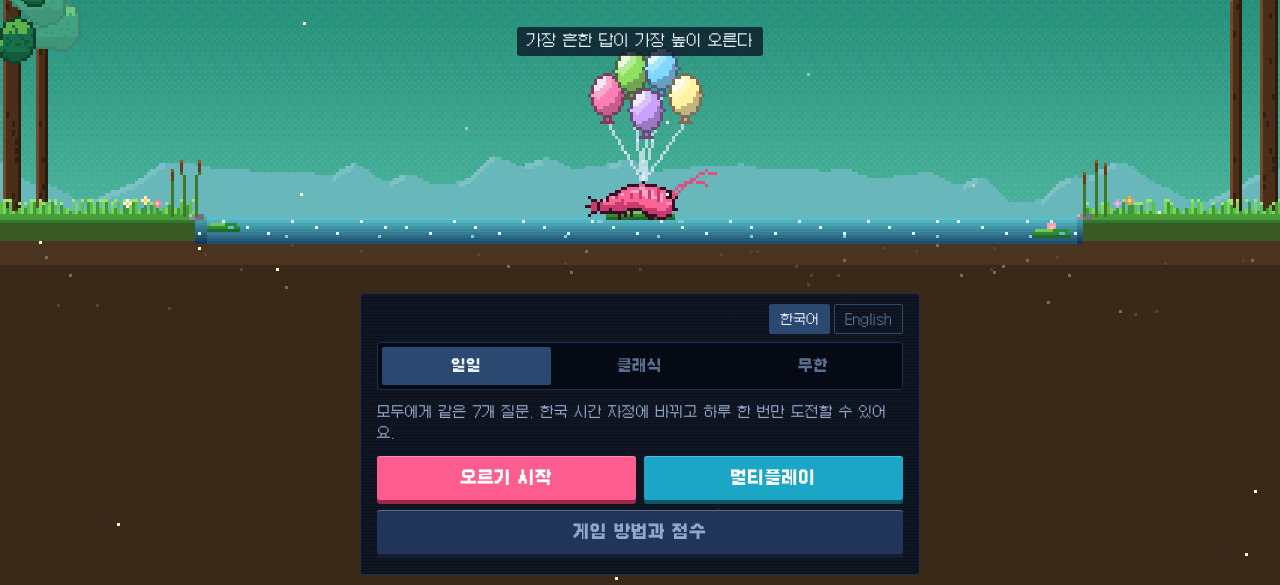
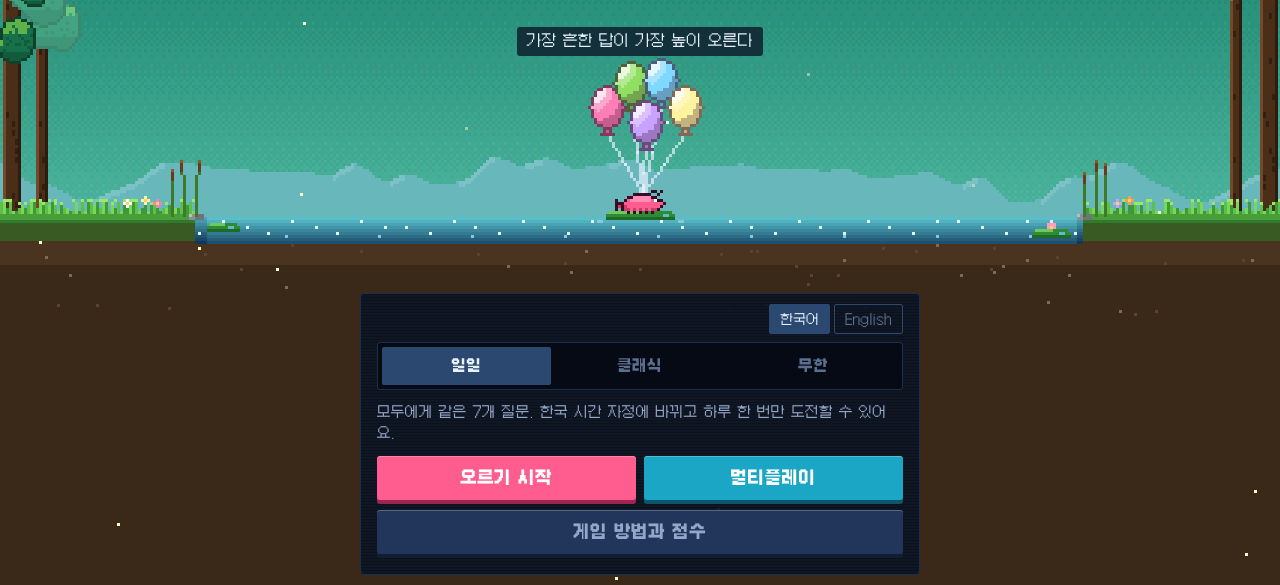
Before and after one commit to chandra0517/dudungsil, a plain HTML site: page index.html in a window 1280 px wide. Shown: the part 215-800 px from the top of the page. Drawn offline with Linux system fonts and the light colour scheme; animation ran at ten frames a second.

Commit message:
Bring back the original krill sprite (keep new balloons and scenery)
Co-Authored-By: Claude Opus 5.5 <noreply@anthropic.com>
Claude-Session: https://claude.ai/code/session_01JagjDJgJUDBFhJGnPDnxYc

```diff
--- a/index.html
+++ b/index.html
@@ -175,7 +175,7 @@ select{height:44px;background:#050a14;color:var(--ink);border:1px solid var(--li
 </section>
 
 </div></div>
-<script src="config.js?v=14"></script>
+<script src="config.js?v=15"></script>
 <script src="vendor/supabase.js"></script>
 <script>
 {
@@ -1305,12 +1305,11 @@ function krillBody(x,y,now,ph){const n=7,R=[4.2,4.4,4,3.6,3.1,2.5,1.9],segs=[];
  ctx.fillStyle='#ff8fb4';ctx.fillRect(Math.round(hx+1),Math.round(hy),2,1);
  return[segs[2][0],segs[2][1]-segs[2][2]-1]}
 function drawKrill(cx,sy,k,now){
- const bob=Math.round(Math.sin(now/600+k.ph)*1.2),sw=Math.sin(now/900+k.ph)*1.5,bx=cx-1,by=sy+bob;
- const gx=Math.round(bx+8-2*3.1),gy=Math.round(by-4.5-Math.sin(Math.PI/3)*2.2-4.6);
+ const bob=Math.round(Math.sin(now/600+k.ph)*1.2),x0=Math.round(cx-9),y0=Math.round(sy-8+bob),gx=x0+9,gy=y0+1,sw=Math.sin(now/900+k.ph)*1.5;
  const L=LAY[Math.max(0,Math.min(5,k.n))];
  L.forEach(([dx,dy])=>{const kx=gx+dx+sw,ky=gy+dy+9,mx=(kx+gx)/2+sw*.6,my=(ky+gy)/2;line(kx,ky,mx,my,'#e8f1ffb0');line(mx,my,gx,gy,'#e8f1ffb0')});
  L.forEach(([dx,dy],i)=>ctx.drawImage(balloonImg(k.pal[i%5]),Math.round(gx+dx+sw-7),Math.round(gy+dy-7)));
- krillBody(bx,by,now,k.ph);
+ spr(KR,KP,x0,y0);spr([LEG[(now/160|0)%2]],KP,x0,y0+7);
 }
 
 /* particles */
```
